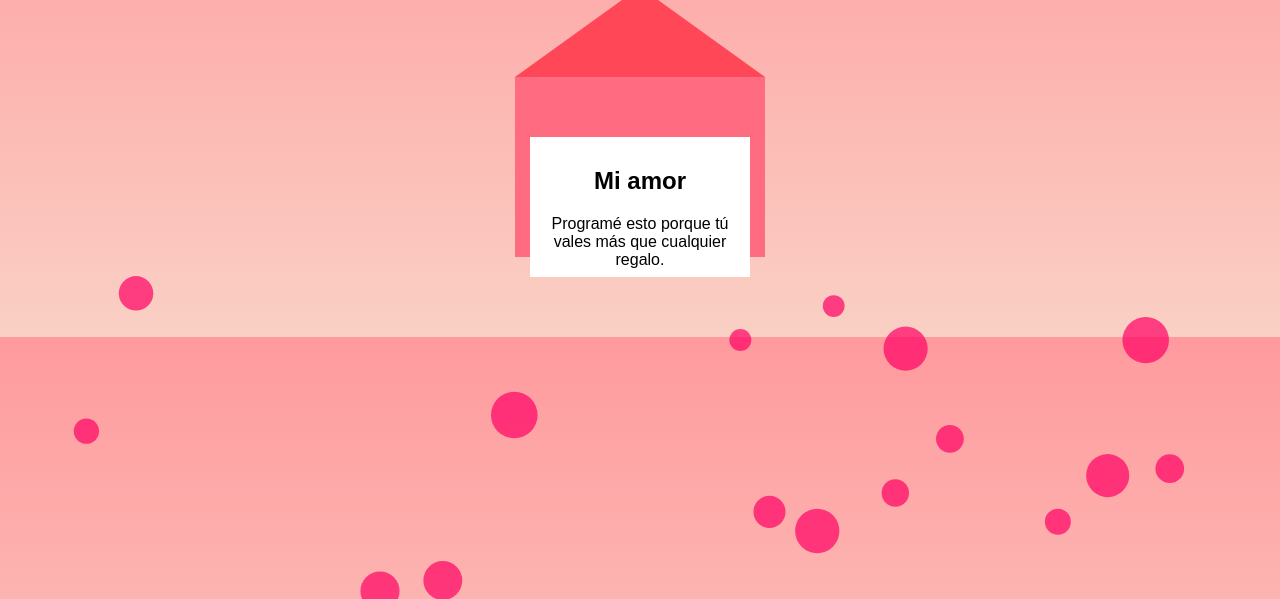
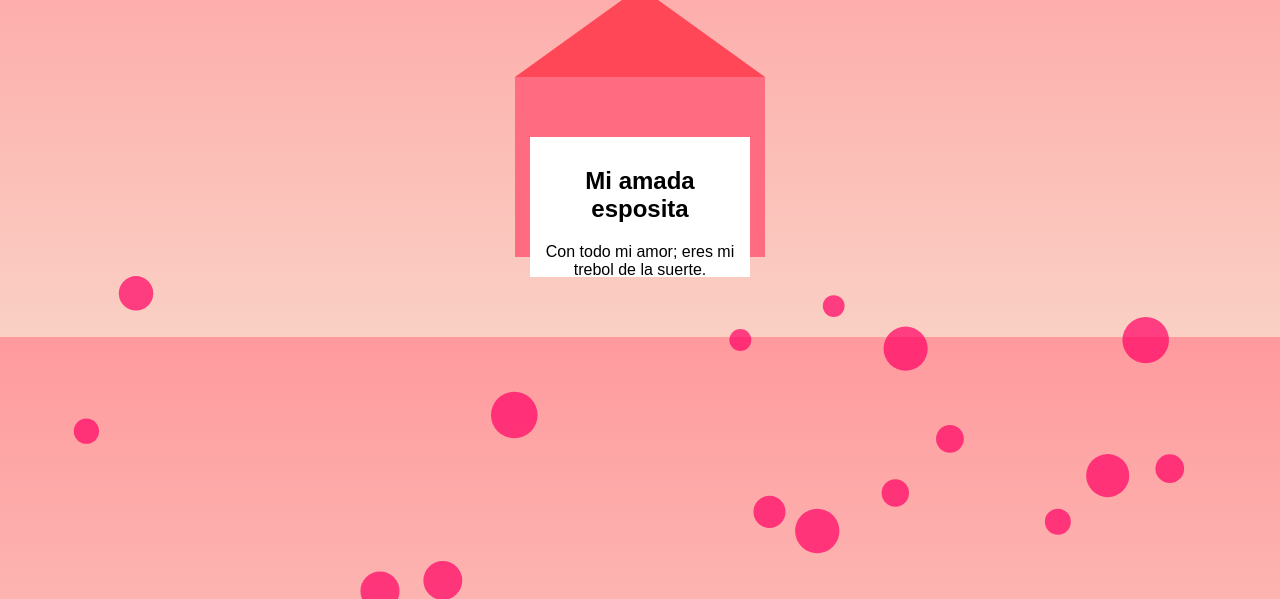
Before and after one commit to alexgelacio70/mi-regalo, a plain HTML site: page index.html in a window 1280 px wide. Shown: the part 201-800 px from the top of the page. Drawn offline with Linux system fonts and the light colour scheme.

Commit message:
Add files via upload

```diff
--- a/index.html
+++ b/index.html
@@ -19,8 +19,8 @@
 <div id="sobre">
 <div class="tapa"></div>
 <div class="carta">
-<h2>Mi amor</h2>
-<p>Programé esto porque tú vales más que cualquier regalo.</p>
+<h2>Mi amada esposita</h2>
+<p>Con todo mi amor; eres mi trebol de la suerte.</p>
 </div>
 </div>
 
```
